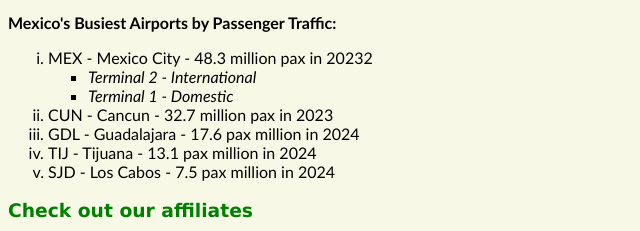
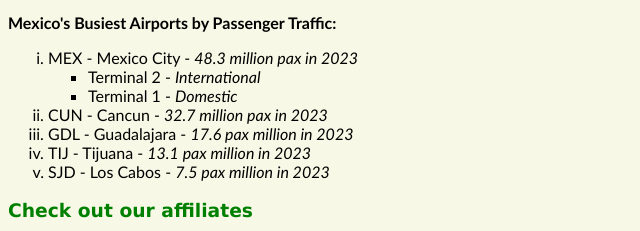
Before and after one commit to emanmejia/w2.mejia, a plain HTML site: page index.html in a window 1280 px wide. Shown: the part 684-915 px from the top of the page, 0-640 px from the left. Drawn offline with Linux system fonts and the light colour scheme.

Commit message:
Finish it up

```diff
--- a/index.html
+++ b/index.html
@@ -46,15 +46,15 @@
   </ul><b>
   Mexico's Busiest Airports by Passenger Traffic:</b>
   <ol>
-    <li>MEX - Mexico City - 48.3 million pax in 20232</li>
+    <li>MEX - Mexico City - <i>48.3 million pax in 2023</i></li>
     <ul>
-      <li><i>Terminal 2 - International</li>
-      <li>Terminal 1 - Domestic</i></li>
+      <li>Terminal 2 - <i>International</i></li>
+      <li>Terminal 1 - <i>Domestic</i></li>
     </ul>
-    <li>CUN - Cancun - 32.7 million pax in 2023</li>
-    <li>GDL - Guadalajara - 17.6 pax million in 2024</li>
-    <li>TIJ - Tijuana - 13.1 pax million in 2024</li>
-    <li>SJD - Los Cabos - 7.5 pax million in 2024</li>
+    <li>CUN - Cancun - <i>32.7 million pax in 2023</i></li>
+    <li>GDL - Guadalajara - <i>17.6 pax million in 2023</i></li>
+    <li>TIJ - Tijuana - <i>13.1 pax million in 2023</i></li>
+    <li>SJD - Los Cabos - <i>7.5 pax million in 2023</i></li>
   </ol>
 <b><h3>Check out our affiliates</h3></b><dl>
     <dt>Links:
```
